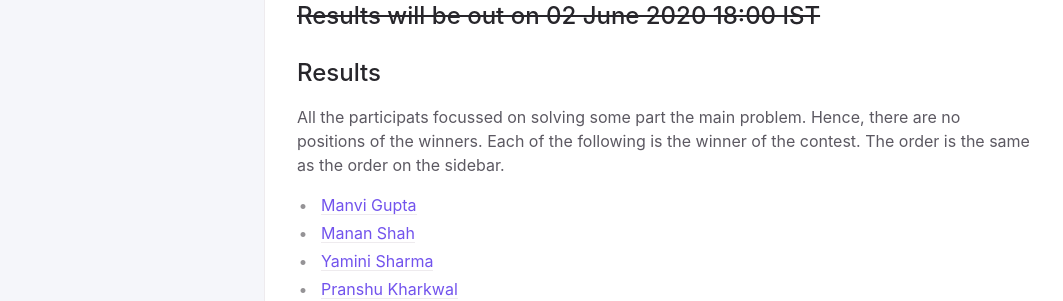
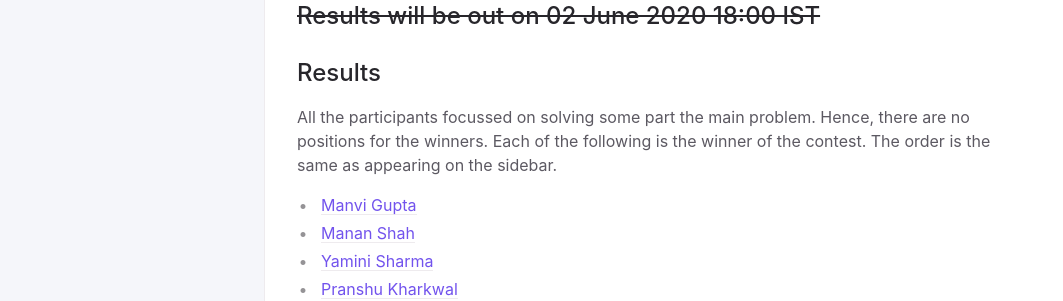
Before and after one commit to Heuristics-IIT-Mandi/Hacking-Google-Maps, a Jekyll site: the page built from index.md, in a window 1280 px wide. Shown: the part 1112-1413 px from the top of the page, without its empty margins (107-1170 px from the left). Built offline with Jekyll 4.4.1, drawn with Linux system fonts in a browser that asks for light colours.

Commit message:
Update results

```diff
--- a/index.md
+++ b/index.md
@@ -39,7 +39,7 @@ A few pointers before you start :
 
 ## Results
 
-All the participats focussed on solving some part the main problem. Hence, there are no positions of the winners. Each of the following is the winner of the contest. The order is the same as the order on the sidebar.
+All the participants focussed on solving some part the main problem. Hence, there are no positions for the winners. Each of the following is the winner of the contest. The order is the same as appearing on the sidebar.
 
 - [Manvi Gupta](https://heuristics.shreyasb.dev/b17092/)
 - [Manan Shah](https://heuristics.shreyasb.dev/b19042/)
```
